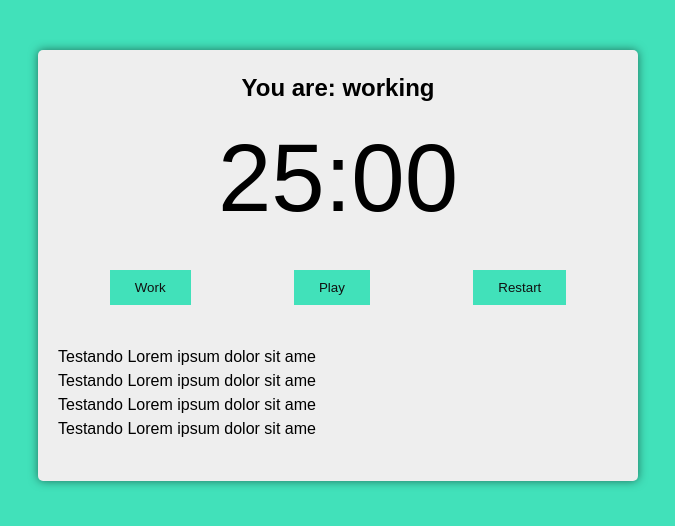
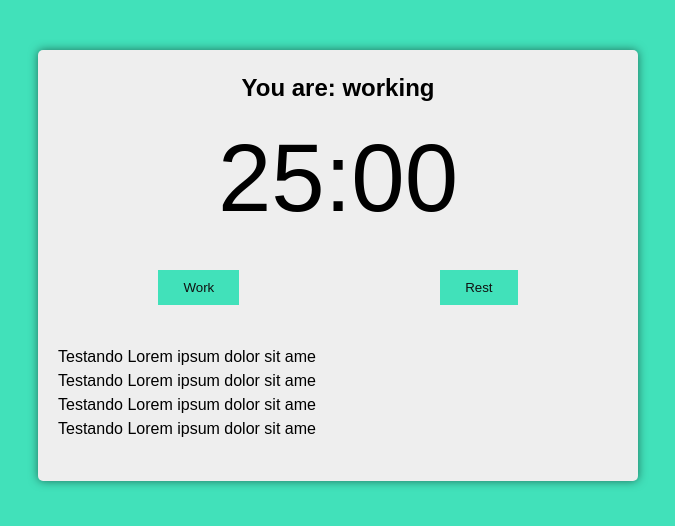
Before and after one commit to gabrielssconceicao/PomodoroApp, a Vue app: page / in a window 1280 px wide. Shown: the top 526 px of the page, without its empty margins (302-977 px from the left). Built offline with nearby package versions, Linux system fonts and the light colour scheme.

Commit message:
adding function to rest button

```diff
--- a/src/views/PomodoroView.vue
+++ b/src/views/PomodoroView.vue
@@ -29,15 +29,31 @@ const setMainTime = () => mainTime.value -= 1;
 
 const timeCounting = ref(false);
 const working = ref(false);
-
-const startWork = () => {
+const resting = ref(false);
+const configureWork = () => {
   timeCounting.value = true;
   working.value = true;
+  resting.value = false;
+  mainTime.value = props.mainTime
 }
-const startPause = () => {
+const configurePause = () => {
   timeCounting.value = !timeCounting.value;
 }
+
+const configureRest = (long: boolean) => {
+  timeCounting.value = true;
+  resting.value = true;
+  working.value = false;
+
+  if (long) {
+    mainTime.value = props.longRestTime
+  } else {
+    mainTime.value = props.shortRestTime
+  }
+}
+
 const pausedText = computed(() => timeCounting.value ? 'Pause' : 'Play')
+const pauseClass = computed(() => !working.value && !resting.value ? 'hidden' : '')
 const { cleanInterval, setupInterval } = useInterval(setMainTime, 1000)
 
 watch(timeCounting, (newValue: boolean) => {
@@ -48,14 +64,10 @@ watch(timeCounting, (newValue: boolean) => {
   cleanInterval();
 })
 
-watch(working, (newValue: boolean) => {
-  const body = document.querySelector('body') as HTMLBodyElement;
-  if (newValue) {
-    body.classList.add('working');
-    return
-  }
-  body.classList.remove('working');
+watch([working, resting], ([newWorking, newResting]: [boolean, boolean]) => {
 
+  if (newWorking) document.body.classList.add('working');
+  if (newResting) document.body.classList.remove('working');
 })
 
 onBeforeUnmount(() => {
@@ -68,9 +80,9 @@ onBeforeUnmount(() => {
     <h2>You are: working {{ }}</h2>
     <TimerComponent :main-time="mainTime" />
     <div class="controls">
-      <ButtonComponent :text="'Work'" :on-click="startWork" />
-      <ButtonComponent :text="pausedText" :on-click="startPause" />
-      <ButtonComponent :text="'Restart'" :on-click="() => { }" />
+      <ButtonComponent :text="'Work'" :on-click="configureWork" />
+      <ButtonComponent :text="pausedText" :on-click="configurePause" :class="pauseClass" />
+      <ButtonComponent :text="'Rest'" :on-click="() => configureRest(false)" />
     </div>
 
     <div class="details">
```
